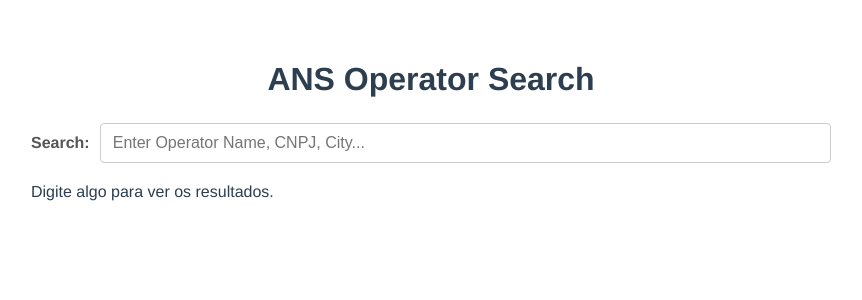
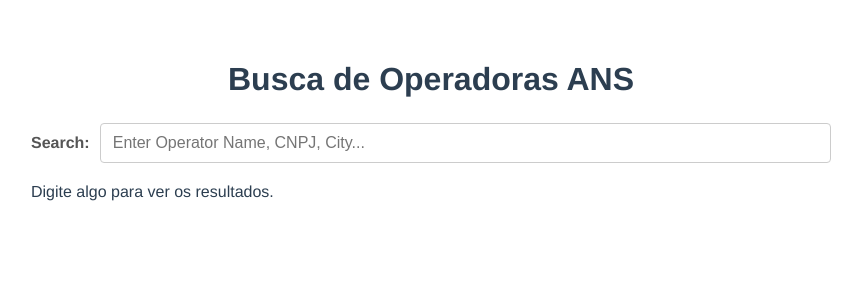
Before and after one commit to will-developer/IntuitiveCare, a Vue app in the folder Challenge-IC/fullstack_4/frontend/: page / in a window 1280 px wide. Shown: the top 300 px of the page, without its empty margins (209-1071 px from the left). Built offline with nearby package versions, Linux system fonts and the light colour scheme.

Commit message:
style: Improve main structure in App.vue with new configs

```diff
--- a/Challenge-IC/fullstack_4/frontend/src/App.vue
+++ b/Challenge-IC/fullstack_4/frontend/src/App.vue
@@ -8,7 +8,7 @@ const { searchQuery, searchResults, isLoading, error } = useOperatorSearch()
 
 <template>
   <div id="app-container">
-    <h1>ANS Operator Search</h1>
+    <h1>Busca de Operadoras ANS</h1>
     <SearchBar v-model="searchQuery" />
     <ResultsList
       :results="searchResults"
@@ -32,6 +32,7 @@ const { searchQuery, searchResults, isLoading, error } = useOperatorSearch()
 
 h1 {
   text-align: center;
+  color: #2c3e50;
   margin-bottom: 25px;
 }
 </style>
```
